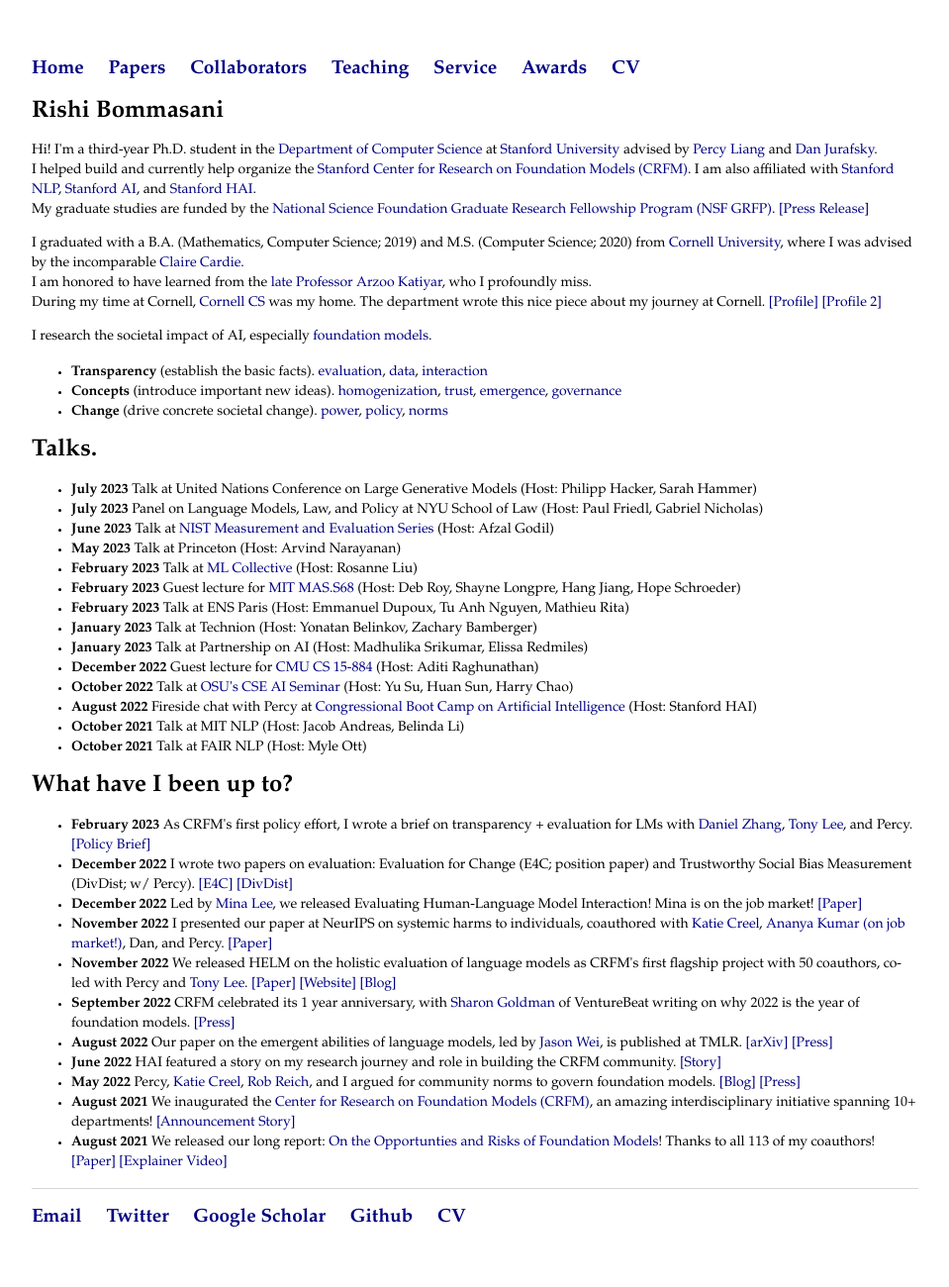
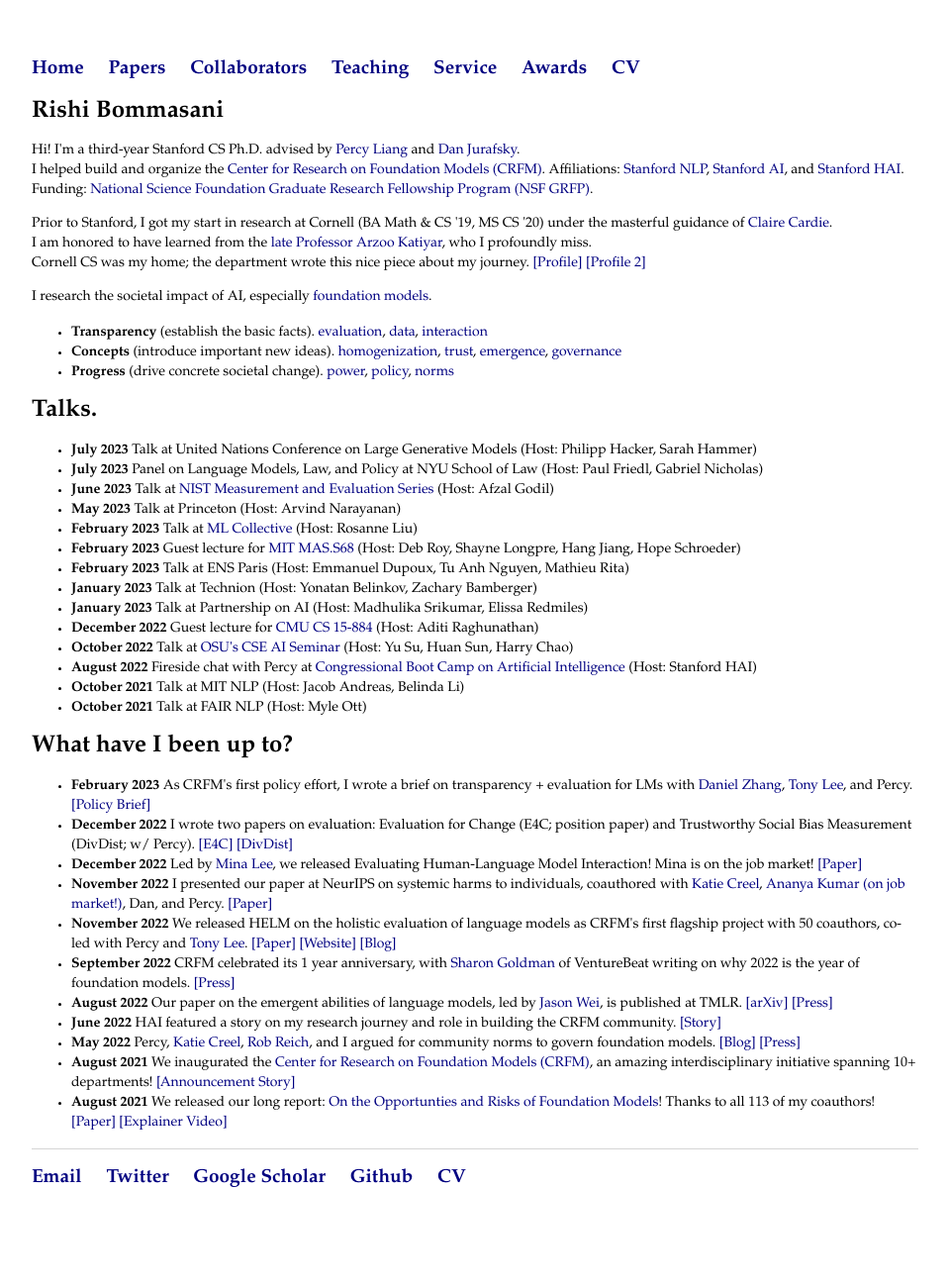
Before and after one commit to rishibommasani/rishibommasani.github.io, a Jekyll site: the page built from index.html, in a window 1280 px wide. Shown: the whole page at 99% size, without its empty margins (160-1119 px from the left). Built offline with Jekyll 4.4.1, drawn with Linux system fonts in a browser that asks for light colours; after the commit the page ends 1260 px from its top, so only the background shows below that.

Commit message:
Update index.html

```diff
--- a/index.html
+++ b/index.html
@@ -4,19 +4,19 @@
 ---
 <div class="blurb">
 <h1> Rishi Bommasani</h1>
-<p>Hi! I'm a third-year Ph.D. student in the <a href="https://cs.stanford.edu/">Department of Computer Science</a> at <a href="https://www.stanford.edu/">Stanford University</a> advised by <a href="https://cs.stanford.edu/~pliang/">Percy Liang</a> and <a href="https://web.stanford.edu/~jurafsky/">Dan Jurafsky</a>.
-<br> I helped build and currently help organize the <a href="https://crfm.stanford.edu/">Stanford Center for Research on Foundation Models (CRFM)</a>. I am also affiliated with <a href="https://nlp.stanford.edu/">Stanford NLP</a>, <a href="https://ai.stanford.edu/">Stanford AI</a>, and <a href="https://hai.stanford.edu/">Stanford HAI</a>.
-<br> My graduate studies are funded by the <a href="https://www.nsfgrfp.org/resources/about_grfp">National Science Foundation Graduate Research Fellowship Program (NSF GRFP)</a>. <a href="https://www.cs.cornell.edu/information/news/newsitem11136/cs-graduate-students-receive-national-science-foundation-graduate"> [Press Release] </a> </p>
+<p>Hi! I'm a third-year Stanford CS Ph.D. advised by <a href="https://cs.stanford.edu/~pliang/">Percy Liang</a> and <a href="https://web.stanford.edu/~jurafsky/">Dan Jurafsky</a>.
+<br> I helped build and organize the <a href="https://crfm.stanford.edu/">Center for Research on Foundation Models (CRFM)</a>. Affiliations: <a href="https://nlp.stanford.edu/">Stanford NLP</a>, <a href="https://ai.stanford.edu/">Stanford AI</a>, and <a href="https://hai.stanford.edu/">Stanford HAI</a>.
+<br> Funding: <a href="https://www.nsfgrfp.org/resources/about_grfp">National Science Foundation Graduate Research Fellowship Program (NSF GRFP)</a>. </p>
 
-<p> I graduated with a B.A. (Mathematics, Computer Science; 2019) and M.S. (Computer Science; 2020) from <a href="https://www.cornell.edu/">Cornell University</a>, where I was advised by the incomparable <a href="http://www.cs.cornell.edu/home/cardie/">Claire Cardie</a>.
+<p> Prior to Stanford, I got my start in research at Cornell (BA Math & CS '19, MS CS '20) under the masterful guidance of <a href="http://www.cs.cornell.edu/home/cardie/">Claire Cardie</a>.
 <br> I am honored to have learned from the <a href="https://news.psu.edu/story/660710/2021/06/07/college-engineering-mourns-loss-faculty-member-arzoo-katiyar">late</a> <a href="https://sites.google.com/site/arzook99/home">Professor Arzoo Katiyar</a>, who I profoundly miss.
-<br> During my time at Cornell, <a href="http://www.cs.cornell.edu">Cornell CS</a> was my home. The department wrote this nice piece about my journey at Cornell. <a href="https://www.cs.cornell.edu/information/news/newsitem11229/profile-cornell-cs-ba-and-ms-graduate-rishi-bommasani"> [Profile] </a> <a href="https://www.cs.cornell.edu/information/news/newsitem11227/lillian-lee-and-tacl-cs-graduate-stanford-new-platform-data-privacy"> [Profile 2] </a> </p>
+<br> Cornell CS was my home; the department wrote this nice piece about my journey. <a href="https://www.cs.cornell.edu/information/news/newsitem11229/profile-cornell-cs-ba-and-ms-graduate-rishi-bommasani"> [Profile] </a> <a href="https://www.cs.cornell.edu/information/news/newsitem11227/lillian-lee-and-tacl-cs-graduate-stanford-new-platform-data-privacy"> [Profile 2] </a> </p>
 
 <p> I research the societal impact of AI, especially <a href="https://arxiv.org/abs/2108.07258">foundation models</a>.
 <ul>
 <li><b>Transparency</b> (establish the basic facts). <a href="https://arxiv.org/abs/2211.09110">evaluation</a>, <a href="https://www.aclweb.org/anthology/2020.emnlp-main.649.pdf">data</a>, <a href="https://arxiv.org/abs/2212.09746">interaction</a>
 <li><b>Concepts</b> (introduce important new ideas). <a href="https://arxiv.org/abs/2211.13972">homogenization</a>, <a href="https://arxiv.org/abs/2212.11672">trust</a>, <a href="https://arxiv.org/abs/2206.07682">emergence</a>, <a href="https://arxiv.org/abs/2206.03216">governance</a>
-<li><b>Change</b> (drive concrete societal change). <a href="https://arxiv.org/abs/2212.11670">power</a>, <a href="https://hai.stanford.edu/foundation-model-issue-brief-series">policy</a>, <a href="https://crfm.stanford.edu/2022/05/17/community-norms.html">norms</a>
+<li><b>Progress</b> (drive concrete societal change). <a href="https://arxiv.org/abs/2212.11670">power</a>, <a href="https://hai.stanford.edu/foundation-model-issue-brief-series">policy</a>, <a href="https://crfm.stanford.edu/2022/05/17/community-norms.html">norms</a>
 </ul>
 
 <div class="blurb">
```
